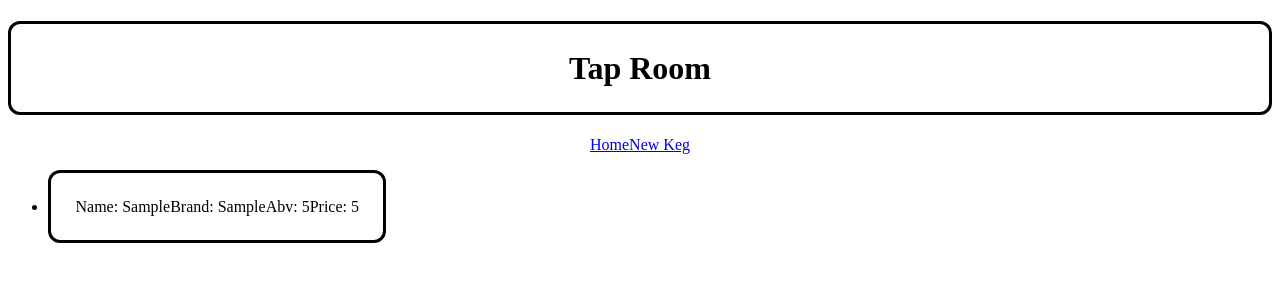
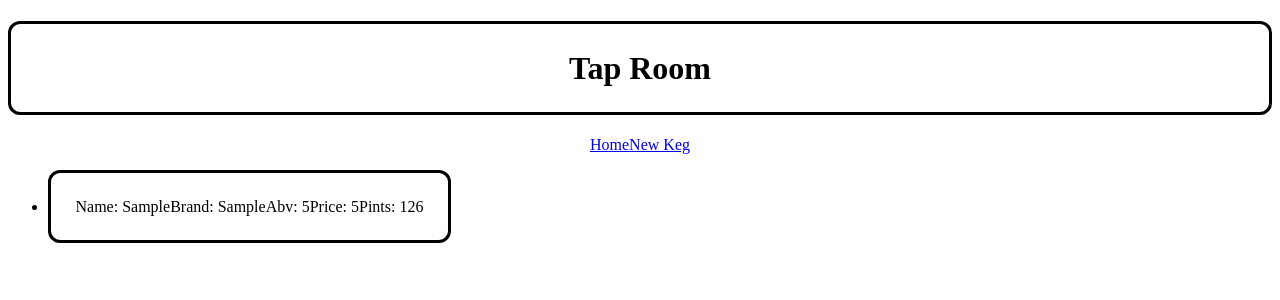
Before and after one commit to lake-bramlett/tap-room, a React app: page /newkeg in a window 1280 px wide. Both pictures are taken after typing "Sample", "Sample", "5", "5" into the empty fields and a click on the button "Submit". Shown: the top 300 px of the page. Built offline with nearby package versions, Linux system fonts and the light colour scheme.

Commit message:
add pints to keg object

```diff
--- a/src/components/Keg.jsx
+++ b/src/components/Keg.jsx
@@ -6,13 +6,14 @@ export default class Keg extends Component {
   }
 
   render(){
-    const { name, brand, abv, price } = this.props.keg;
+    const { name, brand, abv, price, pints } = this.props.keg;
     return (
         <div className="keg">
         Name: {name}
         Brand: {brand}
         Abv: {abv}
         Price: {price}
+        Pints: {pints}
         </div>
     )
   }
--- a/src/components/NewKeg.jsx
+++ b/src/components/NewKeg.jsx
@@ -20,7 +20,8 @@ export default class NewHomeForm extends Component {
     this.props.callback({name: _name.value,
                          brand: _brand.value,
                          abv: _abv.value,
-                         price: _price.value})
+                         price: _price.value,
+                         pints: 126})
     this.setState({ stateChange: true })
   }
 
```
